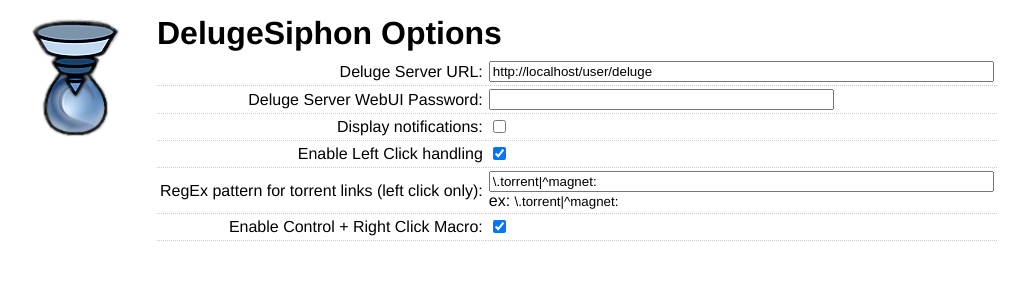
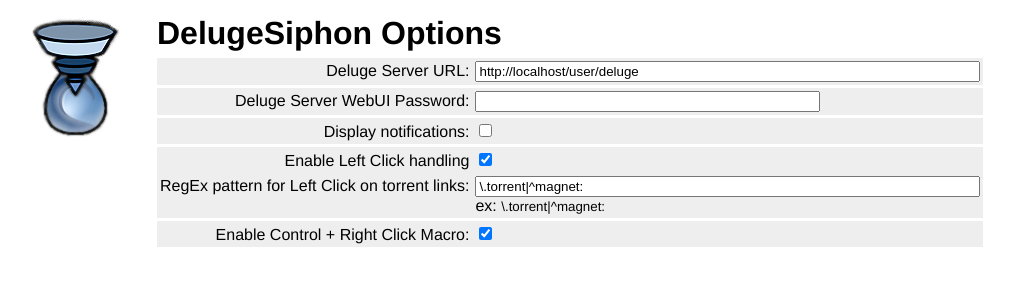
Before and after one commit to sbussetti/deluge-siphon, a browser extension: page options.html in a window 1280 px wide. Both pictures are taken after a click on the checkbox 515 px from the left and 126 px from the top of the page. Shown: the whole page, without its empty margins (16-1044 px from the left). Drawn offline with Linux system fonts and the light colour scheme.

Commit message:
v0.65.1 minor visual/options updates

```diff
--- a/options.html
+++ b/options.html
@@ -4,10 +4,11 @@
 <style type="text/css">
 	#left_col,#right_col { float:left; margin:3px; }
 	#left_col { width:156px; text-align:center; }
-	html,body { font-family:helvetica, sans; }
+	html,body { font-family:helvetica, sans; background: #FFF; }
 	h1 { padding:0; margin:4px 0 6px; }
 	td {  padding:3px;  }
-	tr.opts td { border-bottom:1px dotted #CCC; }
+	tbody.opts tr td { vertical-align: baseline; background: #EEE;}
+	table tbody.opts tr:last-child td { border-bottom:3px solid #FFF; }
 </style>
 </head>
 <body>
@@ -18,20 +19,27 @@
 <div id="right_col">
 	<h1>DelugeSiphon Options</h1>
 	<table cellspacing=0 cellpadding=0 >
-	<tr class="opts"><td align="right">Deluge Server URL:</td><td><input type="text" id="server_url" size="60" class="option_field"/></td></tr>
-	<tr class="opts"><td align="right">Deluge Server WebUI Password:</td><td><input type="password" id="server_pass" size="40" class="option_field"/></td></tr>
-	<tr class="opts"><td align="right">Display notifications:</td><td><input type="checkbox" id="inpage_notification" value="yes" class="option_field"/></td></tr>
-
-	<tr class="opts"><td align="right">Enable Left Click handling</td><td><input type="checkbox" id="enable_leftclick" value="yes" class="option_field"/></td></tr>
-
-	<tr class="opts"><td align="right">RegEx pattern for torrent links (left click only):</td><td><input type="text" id="link_regex" size="60" class="option_field"/><br>
-		ex: <small>\.torrent|^magnet:</small></td></tr>
-
-	<tr class="opts"><td align="right">Enable Control + Right Click Macro:</td><td><input type="checkbox" id="enable_keyboard_macro" value="yes" class="option_field"/></td></tr>
-
-	<tr><td align="right"><!-- button id="submit_button">Save Options</button --></td><td><span id="status"></span></td></tr>
+	<tbody class="opts">
+		<tr><td align="right">Deluge Server URL:</td><td><input type="text" id="server_url" size="60" class="option_field"/></td></tr>
+	</tbody>
+	<tbody class="opts">
+		<tr><td align="right">Deluge Server WebUI Password:</td><td><input type="password" id="server_pass" size="40" class="option_field"/></td></tr>
+	</tbody>
+	<tbody class="opts">
+		<tr><td align="right">Display notifications:</td><td><input type="checkbox" id="inpage_notification" value="yes" class="option_field"/></td></tr>
+	</tbody>
+	<tbody class="opts">
+		<tr><td align="right">Enable Left Click handling</td><td><input type="checkbox" id="enable_leftclick" value="yes" class="option_field"/></td></tr>
+		<tr><td align="right">RegEx pattern for Left Click on torrent links:</td><td><input type="text" id="link_regex" size="60" class="option_field"/><br>
+			ex: <small>\.torrent|^magnet:</small></td></tr>
+	</tbody>
+	<tbody class="opts">
+		<tr><td align="right">Enable Control + Right Click Macro:</td><td><input type="checkbox" id="enable_keyboard_macro" value="yes" class="option_field"/></td></tr>
+	</tbody>
+	<tbody>
+		<tr><td align="right"><!-- button id="submit_button">Save Options</button --></td><td><span id="status"></span></td></tr>
+	</tbody>
 </div>
 <script type="text/javascript" src="options_actions.js"></script>
-
 </body>
 </html>
--- a/options_actions.js
+++ b/options_actions.js
@@ -45,6 +45,8 @@
 		messages[i] = null;
 	}
 
+	var validation_error = false;
+	var mutator = [];
 	for ( var i = 0, l = OPTIONS.length; i < l; i++ ) {
 		var o = OPTIONS[i].id;
 		var element = document.getElementById(o);
@@ -68,26 +70,42 @@
 		var validate_message = OPTIONS[i].opts['validate_message'];
 		var required = OPTIONS[i].opts['required'];
 		var scrubber = OPTIONS[i].opts['scrubber'];
+
 		//apply helpers
-	  if (scrubber)
-		val = scrubber(val);
+		if (scrubber) val = scrubber(val);
 
+		//validate
 		if ( required && ( typeof val == 'undefined' || val == null || val == '' ) ) {
 			errorNotice.innerHTML = 'Required field.';
 			element.parentNode.insertBefore( errorNotice, element.nextSibling );
+			validation_error = true;
 		} else if ( validate && ! validate(val) ) {
 			errorNotice.innerHTML = ( validate_message || 'Invalid entry.' );
 			element.parentNode.insertBefore( errorNotice, element.nextSibling );
+			validation_error = true;
 		} else {
-		localStorage.setItem(o,val,element);
+			mutator.push({opt_id: o, opt_val: val, opt_ele: element});
 		}
 	}
+
+	if (! validation_error) {
+		// if validation passed, then apply the mutator
+		for (var i = 0, l = mutator.length; i < l; i++) {
+			var m = mutator[i];
+			localStorage.setItem(m.opt_id, m.opt_val, m.opt_ele);
+		}
+
 		// Update status to let user know options were saved.
 		var status = document.getElementById("status");
 		status.innerHTML = "Options Saved.";
 		setTimeout(function() {
 			status.innerHTML = "";
 		}, 2000);
+	}
+}
+
+//show/hides fields that are only relevant to other fields
+function toggleRelatedFields(){
 
 }
 
@@ -128,10 +146,12 @@
 }
 
 
+
+
 (function(){
 		//document.getElementById('submit_button').addEventListener('click',save_options,false);
 		var option_fields = document.getElementsByClassName('option_field');
-		for ( var i = 0; i < option_fields.length; i++) {
+		for ( var i = 0, l = option_fields.length; i < l; i++) {
 			var field = option_fields[i];
 			var event = '';
 			if ( field.type == 'checkbox' ) {
```
Also changed, not shown: popup.html (+1 -0 lines), popup.js (added, +11 -0 lines), README.md, icon-19.png (added), icon-38.png (added), manifest.json. Lines whose indentation alone changed are shown as unchanged.
